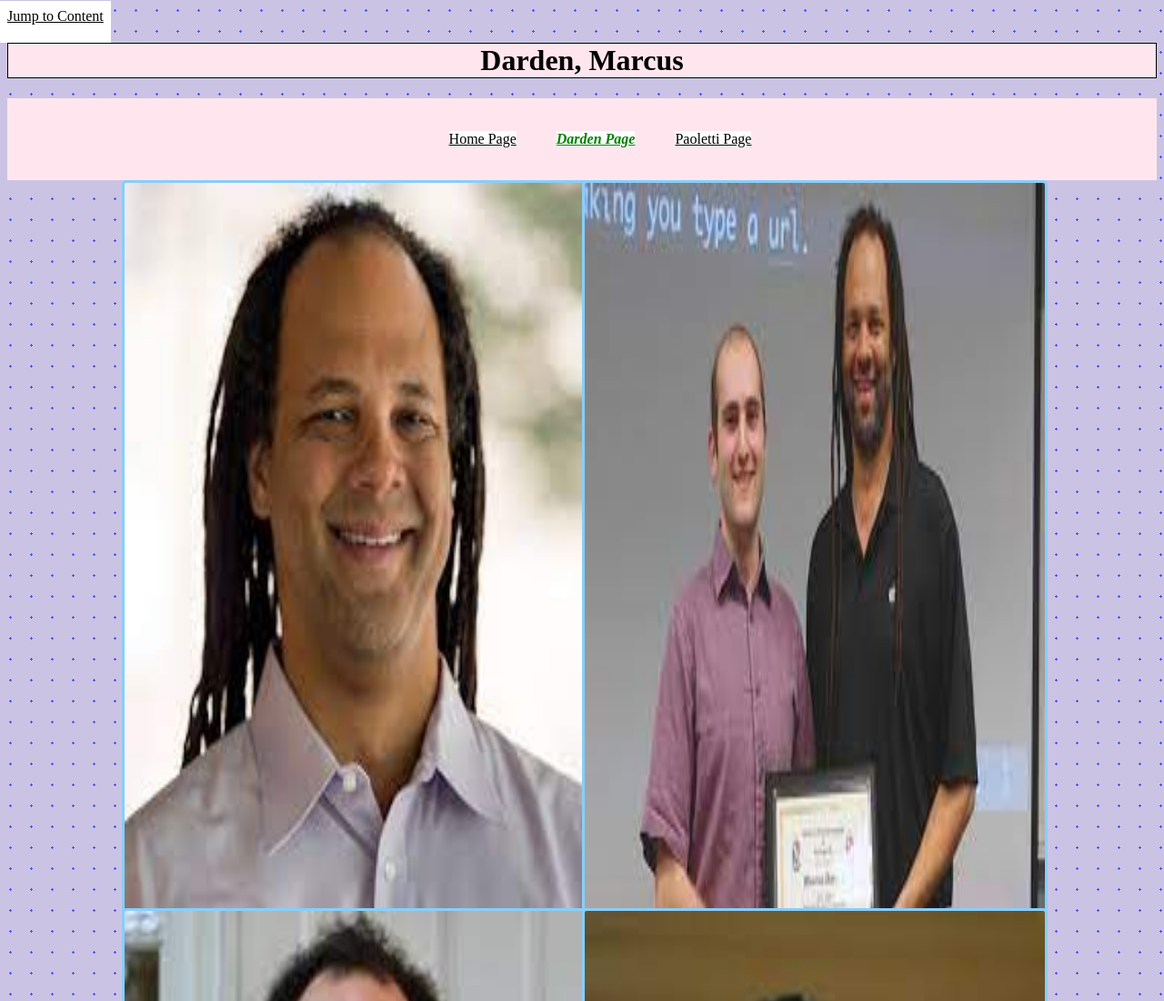
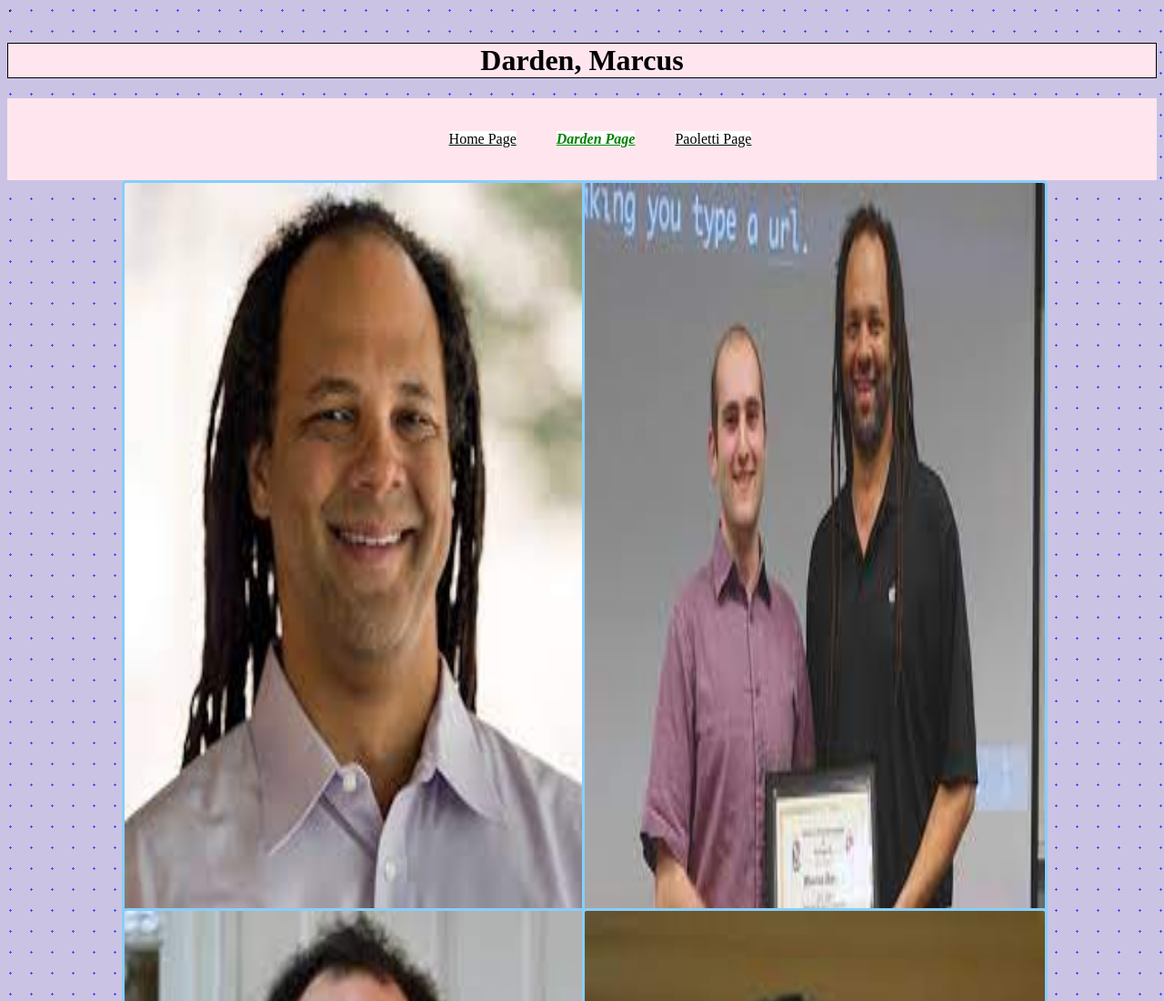
Before and after one commit to jyzjameszhang/finalproject, a plain HTML site: page dardenpage.html in a window 1280 px wide. Shown: the top 1100 px of the page at 91% size. Drawn offline with Linux system fonts and the light colour scheme.

Commit message:
Update style.css

```diff
--- a/css/style.css
+++ b/css/style.css
@@ -15,7 +15,7 @@ a {
     left: 0%;
     padding: 8px;
     position: absolute;
-    transform: translateY(-100%);
+    transform: translateY(-400%);
     transition: transform 0.3s;
 }
 
```
